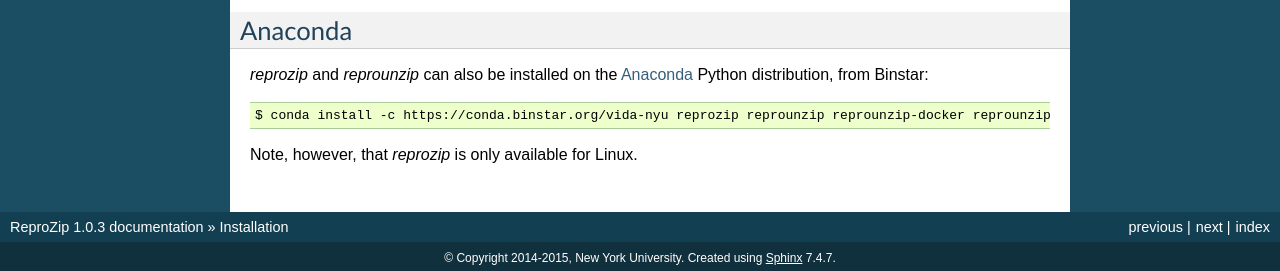
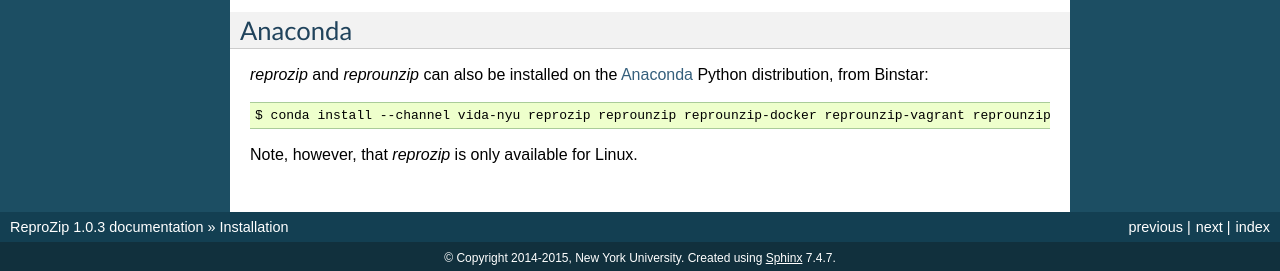
Before and after one commit to VIDA-NYU/reprozip, a Sphinx documentation site: the page built from docs/install.rst, in a window 1280 px wide and 900 px high, scrolled down 3236 px. Shown: the part 626-897 px from the top of the window. Built offline with Sphinx 7.4.7, drawn with Linux system fonts in a browser that asks for light colours.

Commit message:
DOC: Update conda installation command

```diff
--- a/docs/install.rst
+++ b/docs/install.rst
@@ -207,6 +207,6 @@
 
 *reprozip* and *reprounzip* can also be installed on the `Anaconda <https://store.continuum.io/cshop/anaconda>`__ Python distribution, from Binstar::
 
-    $ conda install -c https://conda.binstar.org/vida-nyu reprozip reprounzip reprounzip-docker reprounzip-vagrant reprounzip-vistrails
+    $ conda install --channel vida-nyu reprozip reprounzip reprounzip-docker reprounzip-vagrant reprounzip-vistrails
 
 Note, however, that *reprozip* is only available for Linux.
```
